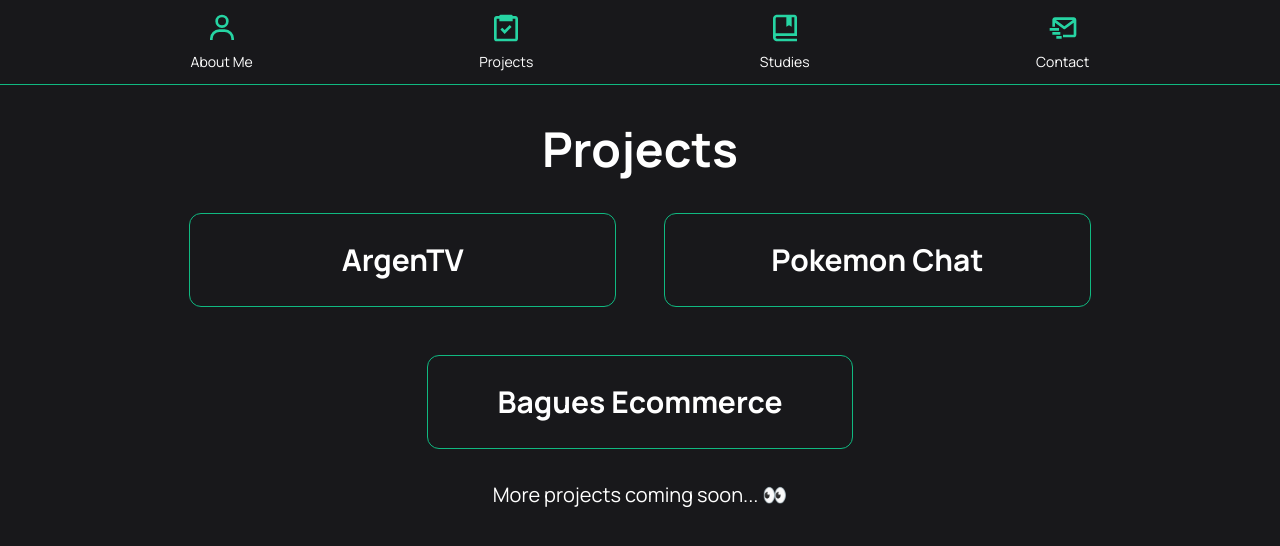
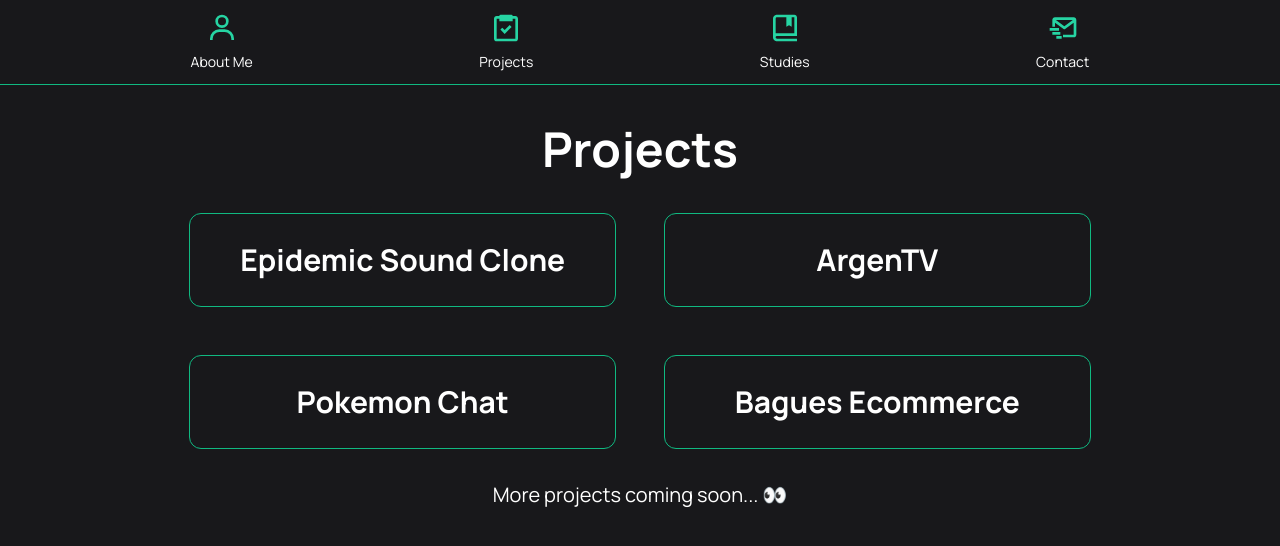
Before and after one commit to MartinCostaDaddato/Portfolio, a React (Vite) app: page /Projects in a window 1280 px wide. Shown: the top 546 px of the page. Built offline with nearby package versions, Linux system fonts and the light colour scheme.

Commit message:
Epidemic Clone Add

```diff
--- a/src/Components/Projects.jsx
+++ b/src/Components/Projects.jsx
@@ -3,9 +3,17 @@
 import pk from "../assets/pk.png";
 import bagues from "../assets/bagues.png";
 import argentv from "../assets/argentv.png";
+import epidemicClone from "../assets/epidemicClone.png";
 
 function Projects() {
   const projects = [
+    {
+      name: "Epidemic Sound Clone",
+      link: "https://epidemic-by-mcd.vercel.app/",
+      img: epidemicClone,
+      description:
+        "This clone was made in Next.js 14 + Tailwindcss with the goal of replicating the UX / UI design as pixel perfect as possible. It is scratchbuilt and is 100% responsive like the original.",
+    },
     {
       name: "ArgenTV",
       link: "https://argentv.vercel.app/",
```
Also changed, not shown: src/assets/epidemicClone.png (added).
